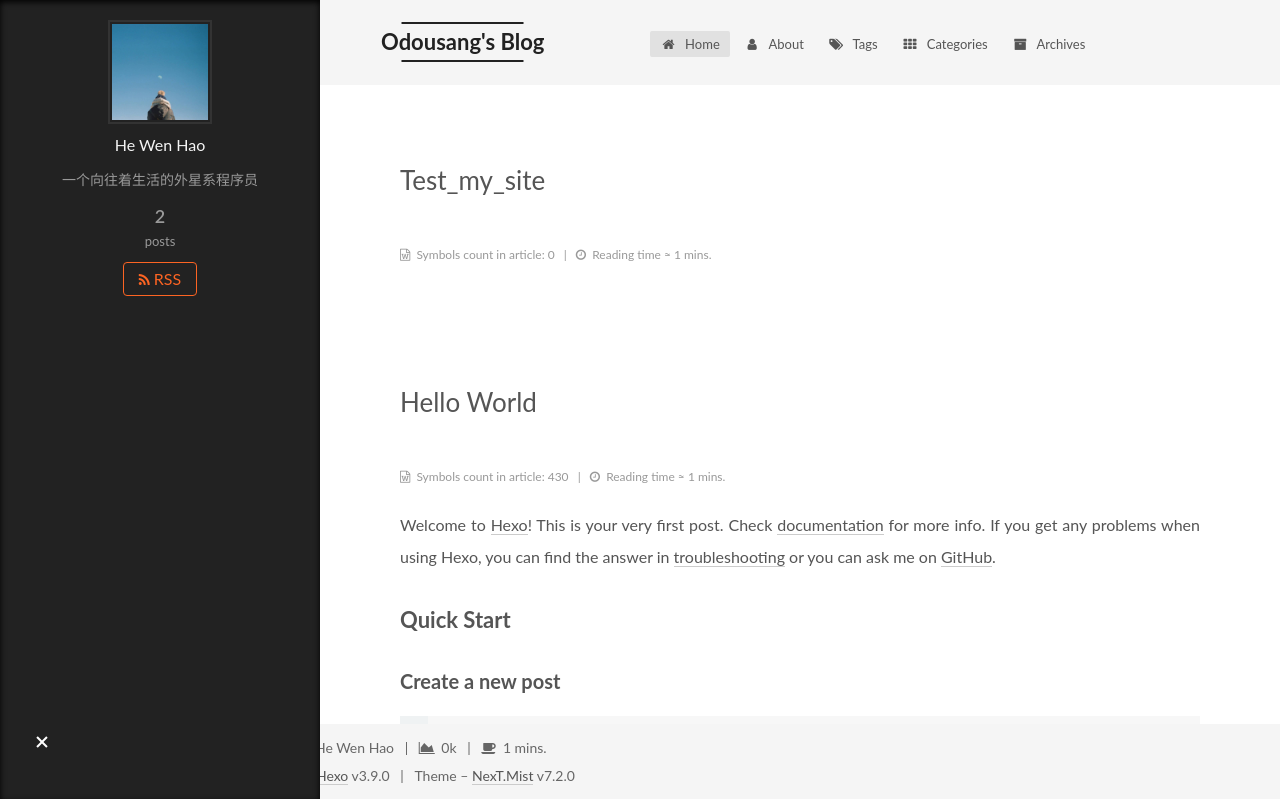
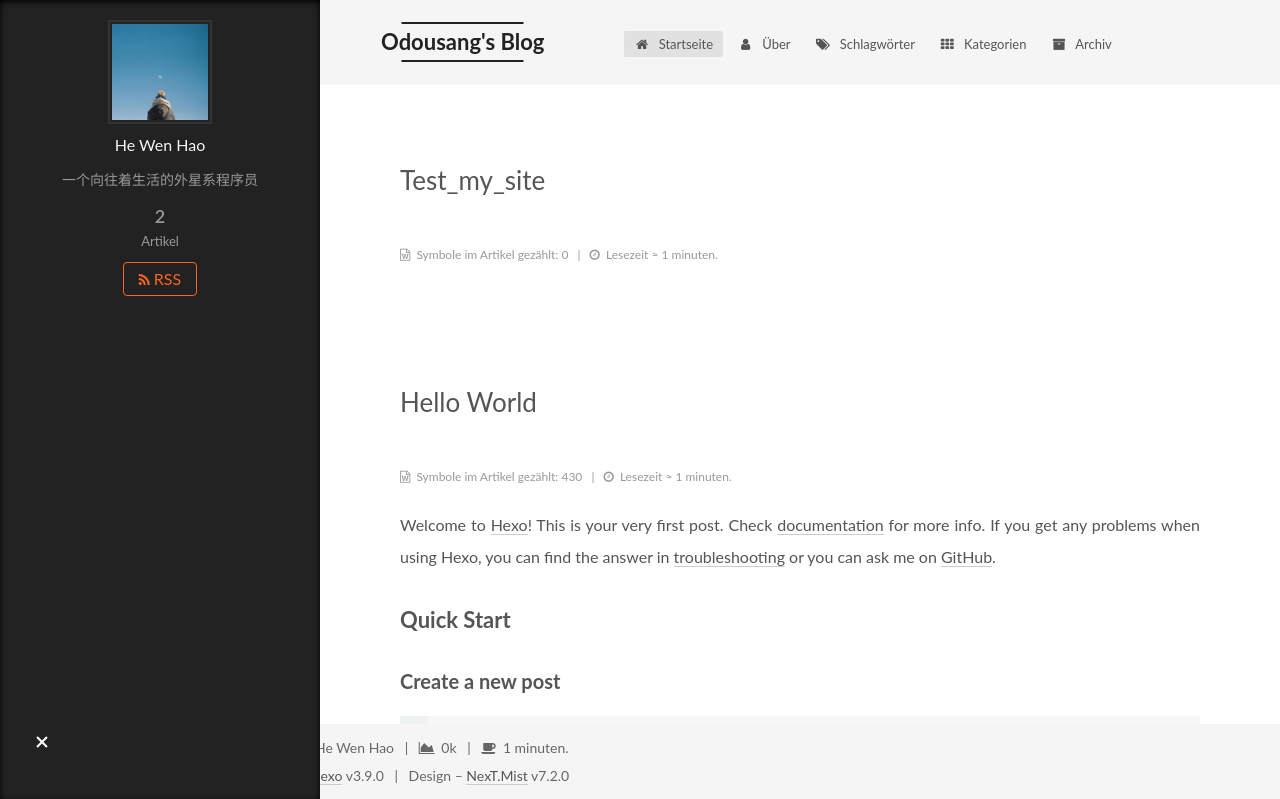
Before and after one commit to odousnag/odousang.github.io, a plain HTML site: page index.html in a window 1280 px wide. Both pictures are taken after a click on the element 42 px from the left and 742 px from the top of the page. Shown: the top 799 px of the page. Drawn offline with Linux system fonts and the light colour scheme.

Commit message:
Site updated: 2019-07-14 14:55:26

```diff
--- a/css/main.css
+++ b/css/main.css
@@ -1701,7 +1701,7 @@ pre .javascript .function {
   width: 4px;
   height: 4px;
   border-radius: 50%;
-  background: #f1ffd0;
+  background: #ab2daa;
 }
 .feed-link,
 .chat {
--- a/index.html
+++ b/index.html
@@ -86,9 +86,9 @@
       labels: {"input_placeholder":"Search for Posts","hits_empty":"We didn't find any results for the search: ${query}","hits_stats":"${hits} results found in ${time} ms"}
     },
     translation: {
-      copy_button: 'Copy',
-      copy_success: 'Copied',
-      copy_failure: 'Copy failed'
+      copy_button: 'Kopieren',
+      copy_success: 'Kopiert',
+      copy_failure: 'Kopieren fehlgeschlagen'
     }
   };
 </script>
@@ -197,7 +197,7 @@
   </div>
 
   <div class="site-nav-toggle">
-    <button aria-label="Toggle navigation bar">
+    <button aria-label="Navigationsleiste an/ausschalten">
       <span class="btn-bar"></span>
       <span class="btn-bar"></span>
       <span class="btn-bar"></span>
@@ -224,7 +224,7 @@
 
 
 
-    <a href="/" rel="section"><i class="menu-item-icon fa fa-fw fa-home"></i> <br>Home</a>
+    <a href="/" rel="section"><i class="menu-item-icon fa fa-fw fa-home"></i> <br>Startseite</a>
 
   </li>
 
@@ -240,7 +240,7 @@
 
 
 
-    <a href="/about/" rel="section"><i class="menu-item-icon fa fa-fw fa-user"></i> <br>About</a>
+    <a href="/about/" rel="section"><i class="menu-item-icon fa fa-fw fa-user"></i> <br>Über</a>
 
   </li>
 
@@ -256,7 +256,7 @@
 
 
 
-    <a href="/tags/" rel="section"><i class="menu-item-icon fa fa-fw fa-tags"></i> <br>Tags</a>
+    <a href="/tags/" rel="section"><i class="menu-item-icon fa fa-fw fa-tags"></i> <br>Schlagwörter</a>
 
   </li>
 
@@ -272,7 +272,7 @@
 
 
 
-    <a href="/categories/" rel="section"><i class="menu-item-icon fa fa-fw fa-th"></i> <br>Categories</a>
+    <a href="/categories/" rel="section"><i class="menu-item-icon fa fa-fw fa-th"></i> <br>Kategorien</a>
 
   </li>
 
@@ -288,7 +288,7 @@
 
 
 
-    <a href="/archives/" rel="section"><i class="menu-item-icon fa fa-fw fa-archive"></i> <br>Archives</a>
+    <a href="/archives/" rel="section"><i class="menu-item-icon fa fa-fw fa-archive"></i> <br>Archiv</a>
 
   </li>
 
@@ -393,9 +393,9 @@
                 <i class="fa fa-file-word-o"></i>
               </span>
 
-                <span class="post-meta-item-text">Symbols count in article: </span>
+                <span class="post-meta-item-text">Symbole im Artikel gezählt: </span>
 
-              <span title="Symbols count in article">0</span>
+              <span title="Symbole im Artikel gezählt">0</span>
             </span>
 
 
@@ -405,9 +405,9 @@
                 <i class="fa fa-clock-o"></i>
               </span>
 
-                <span class="post-meta-item-text">Reading time &asymp;</span>
+                <span class="post-meta-item-text">Lesezeit &asymp;</span>
 
-              <span title="Reading time">1 mins.</span>
+              <span title="Lesezeit">1 minuten.</span>
             </span>
 
 
@@ -543,9 +543,9 @@
                 <i class="fa fa-file-word-o"></i>
               </span>
 
-                <span class="post-meta-item-text">Symbols count in article: </span>
+                <span class="post-meta-item-text">Symbole im Artikel gezählt: </span>
 
-              <span title="Symbols count in article">430</span>
+              <span title="Symbole im Artikel gezählt">430</span>
             </span>
 
 
@@ -555,9 +555,9 @@
                 <i class="fa fa-clock-o"></i>
               </span>
 
-                <span class="post-meta-item-text">Reading time &asymp;</span>
+                <span class="post-meta-item-text">Lesezeit &asymp;</span>
 
-              <span title="Reading time">1 mins.</span>
+              <span title="Lesezeit">1 minuten.</span>
             </span>
 
 
@@ -679,7 +679,7 @@
                   <a href="/archives/">
 
                     <span class="site-state-item-count">2</span>
-                    <span class="site-state-item-name">posts</span>
+                    <span class="site-state-item-name">Artikel</span>
                   </a>
                 </div>
 
@@ -739,7 +739,7 @@
       <i class="fa fa-area-chart"></i>
     </span>
 
-    <span title="Symbols count total">0k</span>
+    <span title="Insgesamt gezählte Symbole">0k</span>
 
 
 
@@ -748,12 +748,12 @@
       <i class="fa fa-coffee"></i>
     </span>
 
-    <span title="Reading time total">1 mins.</span>
+    <span title="Insgesamte Lesezeit">1 minuten.</span>
 
 </div>
 
 
-  <div class="powered-by">Powered by <a href="https://hexo.io" class="theme-link" rel="noopener" target="_blank">Hexo</a> v3.9.0</div>
+  <div class="powered-by">Erstellt mit  <a href="https://hexo.io" class="theme-link" rel="noopener" target="_blank">Hexo</a> v3.9.0</div>
 
 
 
@@ -761,7 +761,7 @@
 
 
 
-  <div class="theme-info">Theme – <a href="https://theme-next.org" class="theme-link" rel="noopener" target="_blank">NexT.Mist</a> v7.2.0</div>
+  <div class="theme-info">Design – <a href="https://theme-next.org" class="theme-link" rel="noopener" target="_blank">NexT.Mist</a> v7.2.0</div>
 
 
 
```
Also changed, not shown: 2019/07/13/Test-my-site/index.html (+18 -18 lines), 2019/07/13/hello-world/index.html (+20 -20 lines), archives/2019/07/index.html (+16 -16 lines), archives/2019/index.html (+16 -16 lines), archives/index.html (+16 -16 lines), atom.xml (+4 -3 lines).
